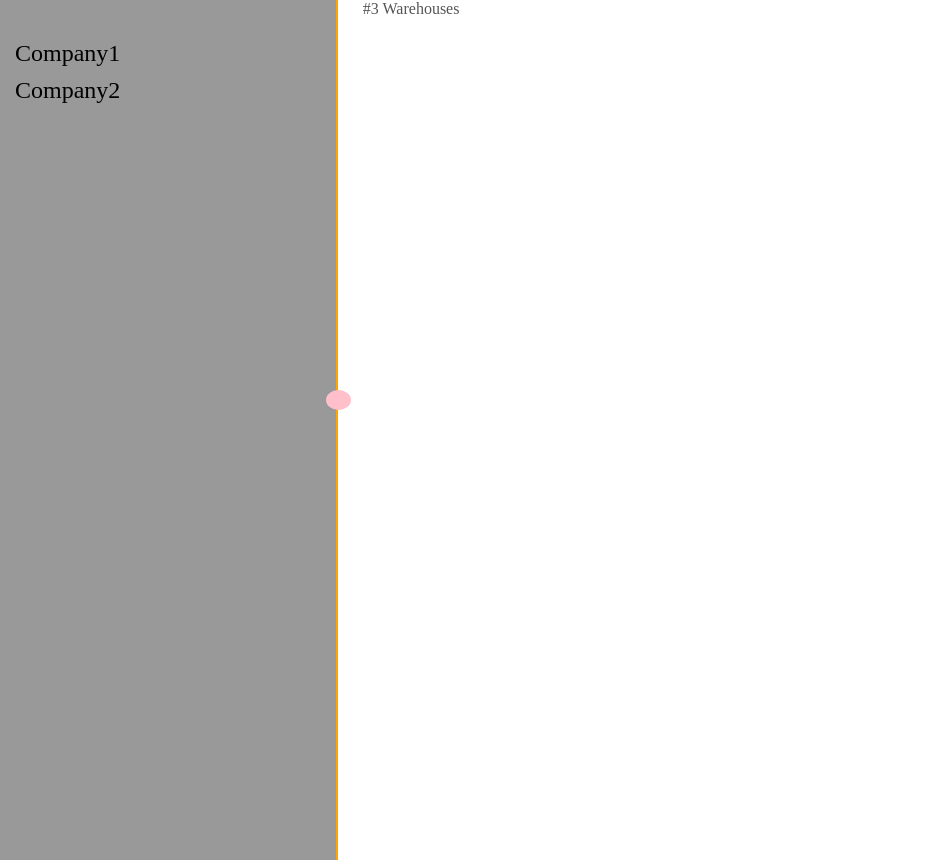
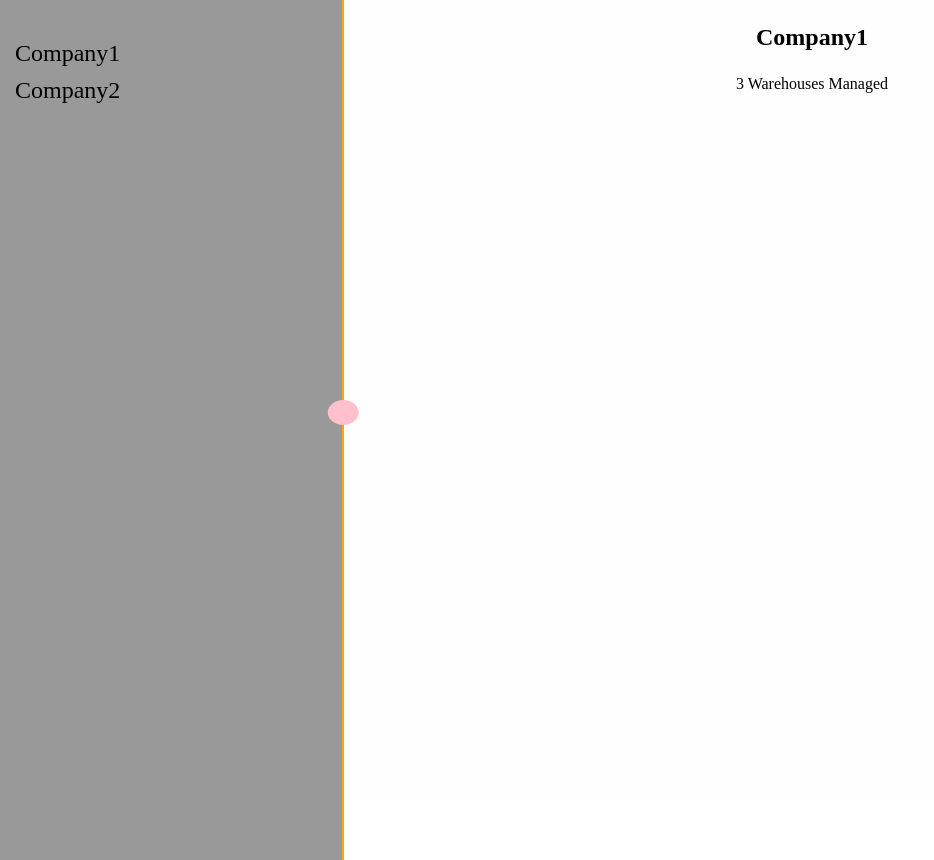
Before and after one commit to nmp14/warehouse_fun_demo, a React app: page /dashboard in a window 1280 px wide. Both pictures are taken after a click on the element "Company1". Shown: the whole page, without its empty margins (0-934 px from the left). Built offline with nearby package versions, Linux system fonts and the light colour scheme.

Commit message:
Add company name and num warehouses

```diff
--- a/src/component/RightPanel/RightPanel.scss
+++ b/src/component/RightPanel/RightPanel.scss
@@ -2,10 +2,20 @@
   .right-panel {
     width: 75%;
     height: 100vh;
-    color: #555;
+    background: #fefefe;
   }
 
   .right-panel.closed-panel {
     width: 100%;
   }
+
+  .right-panel > h2 {
+    margin: 24px 0;
+    font-size: 24px;
+  }
+
+  .right-panel > h2,
+  .right-panel > div {
+    text-align: center;
+  }
 }
--- a/src/component/RightPanel/RightPanel.tsx
+++ b/src/component/RightPanel/RightPanel.tsx
@@ -13,12 +13,22 @@ const RightPanel = (props: RightPanelProps) => {
     showPanel,
   } = props;
 
+  const capitlizeCompanyName = (companyName: string): string => {
+    const firstLetter = companyName?.[0];
+    const rest = companyName?.substring(1);
+
+    return firstLetter?.toUpperCase() + rest;
+  }
+
   return (
-    <div className='right-panel'>
+    <div className={`right-panel ${showPanel ? '' : 'closed-panel'}`}>
       {company ? (
-        <div>#{company.numWarehouses} Warehouses</div>
+        <>
+          <h2>{capitlizeCompanyName(company.name)}</h2>
+          <div>{company.numWarehouses} Warehouses Managed</div>
+        </>
       ) : (
-        <div className={showPanel ? '' : 'closed-panel'}>You have not selected a company yet!</div>
+        <h2>You have not selected a company yet!</h2>
       )}
     </div>
   );
--- a/src/pages/Dashboard/Dashboard.scss
+++ b/src/pages/Dashboard/Dashboard.scss
@@ -5,14 +5,19 @@
   display: flex;
 
   .panel-btn {
-    width: 20px;
-    height: 20px;
+    width: 25px;
+    height: 25px;
     border-radius: 50%;
     background: pink;
     padding-left: 6px;
-    position: relative;
+    position: absolute;
     top: 50%;
-    left: -12px;
-    transform: translateY(-50%);
+    left: 25%;
+    transform: translate(25%, 0);
+  }
+
+  .panel-btn.closed-panel {
+    left: 0;
+    transform: translate(-15px, 0);
   }
 }
--- a/src/pages/Dashboard/Dashboard.tsx
+++ b/src/pages/Dashboard/Dashboard.tsx
@@ -22,7 +22,7 @@ const Dashboard = () => {
   return (
     <div className='dashboard-container'>
       {showPanel && <LeftPanel companyList={companies} setActiveCompany={setActiveCompany}/>}
-      <div className='panel-btn' onClick={() => handlePanelBtnClick()}></div>
+      <div className={`panel-btn ${showPanel ? '' : 'closed-panel'}`} onClick={() => handlePanelBtnClick()}></div>
       <RightPanel company={activeCompany} showPanel={showPanel}/>
     </div>
   );
```
